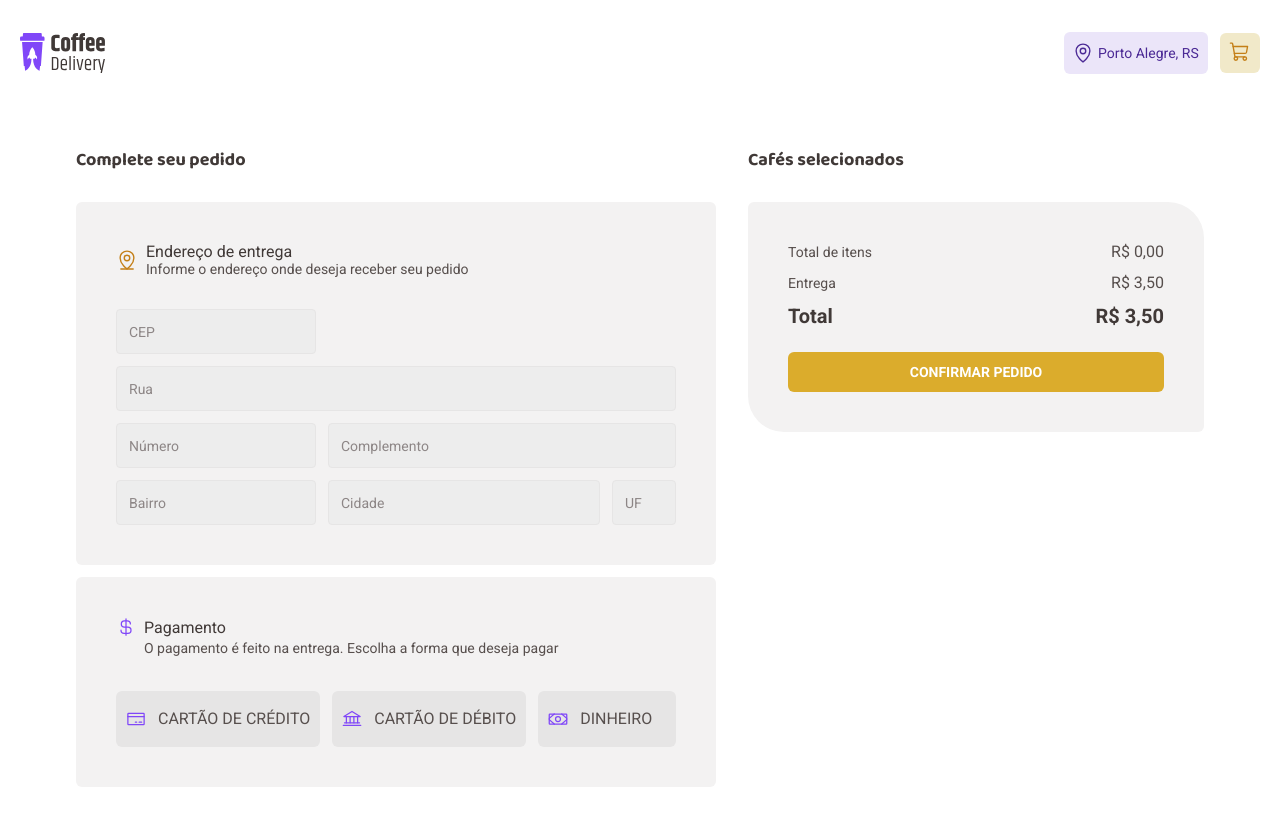
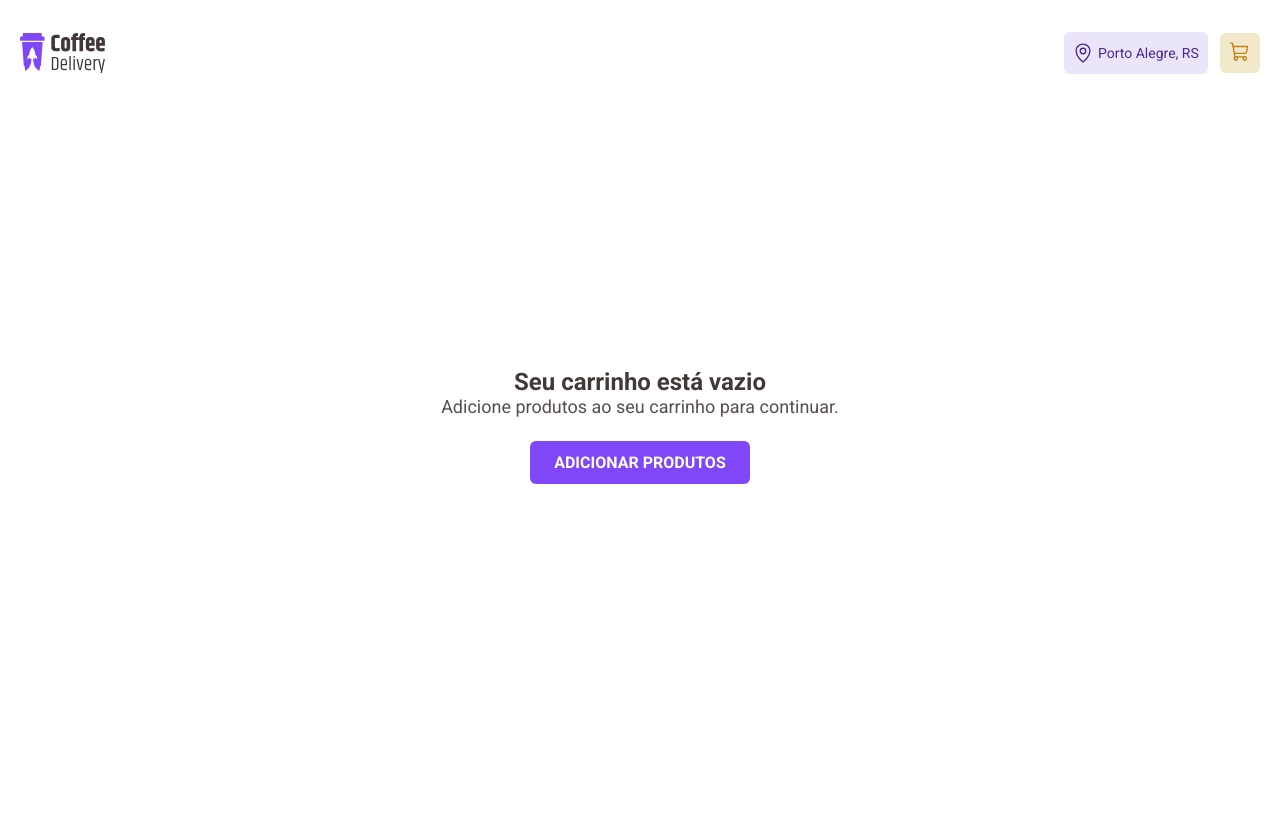
Before and after one commit to palomarodrigs/coffee-delivery, a React (Vite) app: page /checkout in a window 1280 px wide. After the commit the page ends 800 px from the top, so only its background shows below. Built offline with nearby package versions, Linux system fonts and the light colour scheme.

Commit message:
feat: add empty cart state handling to Checkout component

```diff
--- a/src/pages/Checkout/index.tsx
+++ b/src/pages/Checkout/index.tsx
@@ -1,17 +1,37 @@
 import { useContext } from 'react'
 import { CartContext } from '../../contexts/CartContext'
 
-import { CheckoutContainer, CompleteOrder, FinishCheckout } from './styles'
+import {
+  CheckoutContainer,
+  CompleteOrder,
+  EmptyCartContainer,
+  EmptyCartContent,
+  FinishCheckout,
+} from './styles'
 
 import { Cart } from './components/Cart'
 import { AddressForm } from './components/AddressForm'
 import { PaymentMethod } from './components/PaymentMethod'
+import { useNavigate } from 'react-router-dom'
 
 export function Checkout() {
   const { items } = useContext(CartContext)
+  const navigate = useNavigate()
 
   const itemCount = items.length
   const itemText = itemCount === 1 ? 'Café selecionado' : 'Cafés selecionados'
+
+  if (itemCount === 0) {
+    return (
+      <EmptyCartContainer>
+        <EmptyCartContent>
+          <h2>Seu carrinho está vazio</h2>
+          <p>Adicione produtos ao seu carrinho para continuar.</p>
+          <button onClick={() => navigate('/')}>Adicionar produtos</button>
+        </EmptyCartContent>
+      </EmptyCartContainer>
+    )
+  }
 
   return (
     <CheckoutContainer>
--- a/src/pages/Checkout/styles.ts
+++ b/src/pages/Checkout/styles.ts
@@ -43,3 +43,44 @@ const BaseContent = styled.div`
 export const CompleteOrder = styled(BaseContent)``
 
 export const FinishCheckout = styled(BaseContent)``
+
+export const EmptyCartContainer = styled.div`
+  display: flex;
+  align-items: center;
+  justify-content: center;
+  min-height: 80vh;
+  padding: 2rem;
+`
+
+export const EmptyCartContent = styled.div`
+  max-width: 25rem;
+  text-align: center;
+
+  h2 {
+    font-size: 1.5rem;
+    color: ${(props) => props.theme['base-subtitle']};
+  }
+
+  p {
+    margin-bottom: 1.5rem;
+    color: ${(props) => props.theme['base-text']};
+    font-size: 1.125rem;
+  }
+
+  button {
+    text-transform: uppercase;
+    font-size: 1rem;
+    font-weight: bold;
+    padding: 0.75rem 1.5rem;
+    border-radius: 0.375rem;
+    border: none;
+    color: ${(props) => props.theme['white']};
+    background-color: ${(props) => props.theme['purple']};
+    cursor: pointer;
+
+    &:hover {
+      background-color: ${(props) => props.theme['purple-dark']};
+      transition: background-color 0.2s;
+    }
+  }
+`
```
